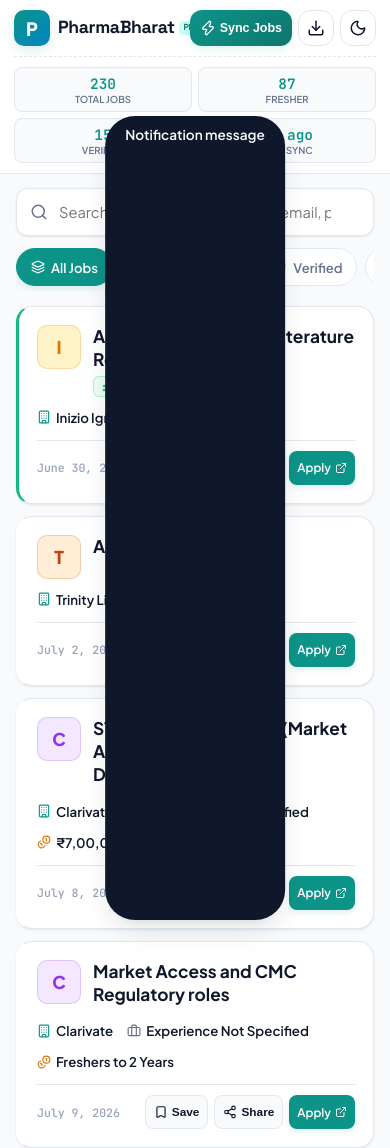
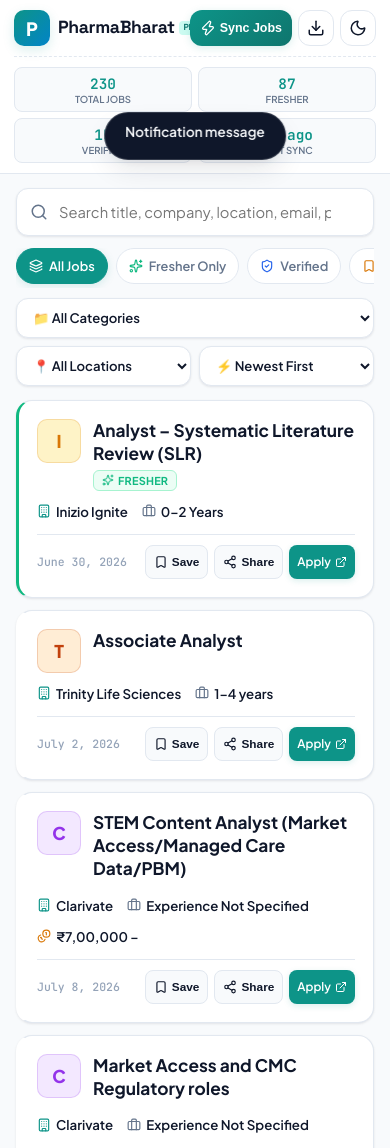
Before and after one commit to Swelo-ui/pharmabharat-scraper, a Flask app: page / in a window 390 px wide. Shown: the top 1148 px of the page. Run offline with Flask 3, Linux system fonts and the light colour scheme; data comes from the database, SQL or seed files in the repository.

Commit message:
Pro-level Mobile UI/UX Overhaul: Fix vertical toast box, separate category dropdowns into mobile grid, fix header text cutoff

```diff
--- a/templates/index.html
+++ b/templates/index.html
@@ -340,15 +340,17 @@
     padding: 4px;
   }
 
-  /* Horizontal Filter Chips */
+  /* Horizontal Filter Chips Bar */
   .chips-wrapper {
     display: flex;
     gap: 8px;
     overflow-x: auto;
-    padding-bottom: 6px;
+    padding-bottom: 4px;
     scrollbar-width: none;
     -ms-overflow-style: none;
     align-items: center;
+    width: 100%;
+    -webkit-overflow-scrolling: touch;
   }
   .chips-wrapper::-webkit-scrollbar { display: none; }
 
@@ -356,18 +358,19 @@
     display: inline-flex;
     align-items: center;
     gap: 6px;
-    height: 38px;
-    padding: 0 14px;
+    height: 36px;
+    padding: 0 12px;
     border-radius: 20px;
     border: 1px solid var(--border);
     background: var(--surface);
     color: var(--ink-muted);
-    font-size: 0.82rem;
+    font-size: 0.8rem;
     font-weight: 600;
     white-space: nowrap;
     cursor: pointer;
     user-select: none;
     transition: all 0.2s ease;
+    flex-shrink: 0;
   }
 
   .chip.active {
@@ -395,10 +398,37 @@
     border-color: var(--amber);
   }
 
+  /* Responsive Select Dropdowns Grid */
+  .selects-wrapper {
+    display: grid;
+    grid-template-columns: 1fr 1fr 1fr;
+    gap: 8px;
+    margin-top: 10px;
+    width: 100%;
+  }
+
+  @media (max-width: 640px) {
+    .selects-wrapper {
+      grid-template-columns: 1fr 1fr;
+    }
+    #category-select {
+      grid-column: span 2;
+    }
+  }
+
+  @media (max-width: 380px) {
+    .selects-wrapper {
+      grid-template-columns: 1fr;
+    }
+    #category-select {
+      grid-column: span 1;
+    }
+  }
+
   .select-chip {
-    height: 38px;
+    height: 40px;
     padding: 0 12px;
-    border-radius: 20px;
+    border-radius: 12px;
     border: 1px solid var(--border);
     background: var(--surface);
     color: var(--ink);
@@ -407,11 +437,14 @@
     font-family: inherit;
     outline: none;
     cursor: pointer;
+    width: 100%;
+    box-shadow: var(--shadow-sm);
+    text-overflow: ellipsis;
   }
 
   /* Reset Button */
   .btn-reset-filters {
-    height: 38px;
+    height: 36px;
     padding: 0 12px;
     border-radius: 20px;
     border: 1px dashed var(--border-strong);
@@ -422,6 +455,7 @@
     cursor: pointer;
     white-space: nowrap;
     display: none;
+    flex-shrink: 0;
   }
 
   /* Main Content Area */
@@ -698,21 +732,29 @@
   /* Toast Notification */
   .toast {
     position: fixed;
-    top: 16px;
+    top: 12px;
     left: 50%;
     transform: translateX(-50%) translateY(-100px);
-    background: var(--ink);
-    color: var(--bg);
-    padding: 10px 18px;
-    border-radius: 30px;
-    font-size: 0.8rem;
+    background: rgba(15, 23, 42, 0.94);
+    color: #FFFFFF;
+    padding: 8px 16px;
+    border-radius: 20px;
+    font-size: 0.78rem;
     font-weight: 600;
     box-shadow: var(--shadow-lg);
     z-index: 10000;
     transition: transform 0.3s cubic-bezier(0.16, 1, 0.3, 1);
-    max-width: calc(100vw - 32px);
-    text-align: center;
+    max-width: 90vw;
+    width: auto;
+    height: auto;
+    max-height: 48px;
+    white-space: nowrap;
+    overflow: hidden;
+    text-overflow: ellipsis;
     pointer-events: none;
+    display: inline-block;
+    backdrop-filter: blur(8px);
+    border: 1px solid rgba(255,255,255,0.15);
   }
 
   .toast.show {
@@ -1076,6 +1118,7 @@
     </button>
   </div>
 
+  <!-- Row 1: Quick Filter Chips (Horizontal Scrollable Pill Bar) -->
   <div class="chips-wrapper">
     <div class="chip active" id="chip-all">
       <i data-lucide="layers" style="width:14px;height:14px;"></i> All Jobs
@@ -1089,22 +1132,24 @@
     <div class="chip" id="chip-saved">
       <i data-lucide="bookmark" style="width:14px;height:14px;color:var(--amber);"></i> Saved (<span id="saved-count">0</span>)
     </div>
-
+    <button class="btn-reset-filters" id="reset-filters-btn">✕ Reset</button>
+  </div>
+
+  <!-- Row 2: Category, Location & Sort Dropdowns (Clean Grid on Mobile) -->
+  <div class="selects-wrapper">
     <select class="select-chip" id="category-select">
-      <option value="">All Categories</option>
+      <option value="">📁 All Categories</option>
     </select>
 
     <select class="select-chip" id="location-select">
-      <option value="">All Locations</option>
+      <option value="">📍 All Locations</option>
     </select>
 
     <select class="select-chip" id="sort-select">
-      <option value="newest">Newest First</option>
-      <option value="oldest">Oldest First</option>
-      <option value="title">Title (A-Z)</option>
+      <option value="newest">⚡ Newest First</option>
+      <option value="oldest">⏳ Oldest First</option>
+      <option value="title">🔤 Title (A-Z)</option>
     </select>
-
-    <button class="btn-reset-filters" id="reset-filters-btn">✕ Reset Filters</button>
   </div>
 </div>
 
@@ -1740,15 +1785,12 @@ liveScrapeBtn.addEventListener("click", () => {
         fetch("/api/scrape/status")
           .then(res => res.json())
           .then(st => {
-            // Live progress label in button
+            // Compact live progress label in button
             if (st.running) {
               const done = st.categories_done || 0;
               const total = st.total_targets || 22;
               const newCount = st.new_jobs || 0;
-              const cat = st.current_category
-                ? st.current_category.replace(/-/g,' ').replace(/\b\w/g, c => c.toUpperCase())
-                : '...';
-              scrapeBtnText.innerHTML = `<span class="spin">⏳</span> ${done}/${total} · ${cat}${newCount > 0 ? ` · <strong>${newCount} new</strong>` : ''}`;
+              scrapeBtnText.innerHTML = `<span class="spin">⏳</span> ${done}/${total}${newCount > 0 ? ` · <strong>${newCount} new</strong>` : ''}`;
             }
 
             if (!st.running || pollCount > 120) {  // max 4 min (120 × 2s)
```
